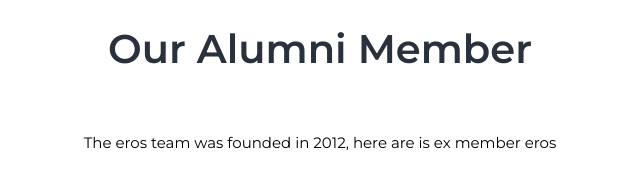
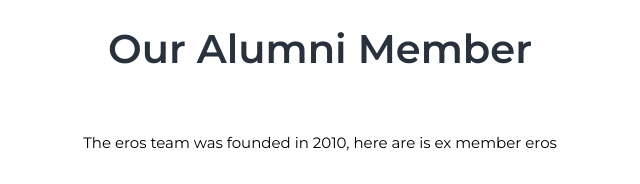
Before and after one commit to EEPIS-RobotSoccer/eepis-robotsoccer.github.io, a plain HTML site: page asset/page2.html in a window 1280 px wide. Shown: the part 9620-9804 px from the top of the page, 320-960 px from the left. Drawn offline with Linux system fonts and the light colour scheme.

Commit message:
fix: year correction

```diff
--- a/asset/page2.html
+++ b/asset/page2.html
@@ -277,7 +277,7 @@
     <section id="alumni">
         <div class="alumni container">
             <h1>Our Alumni Member</h1>
-            <p>The eros team was founded in 2012, here are is ex member eros</p>
+            <p>The eros team was founded in 2010, here are is ex member eros</p>
             <div class="alumni-items">
                 <div class="alumni-item">
                     <h2>2015</h2>
```
